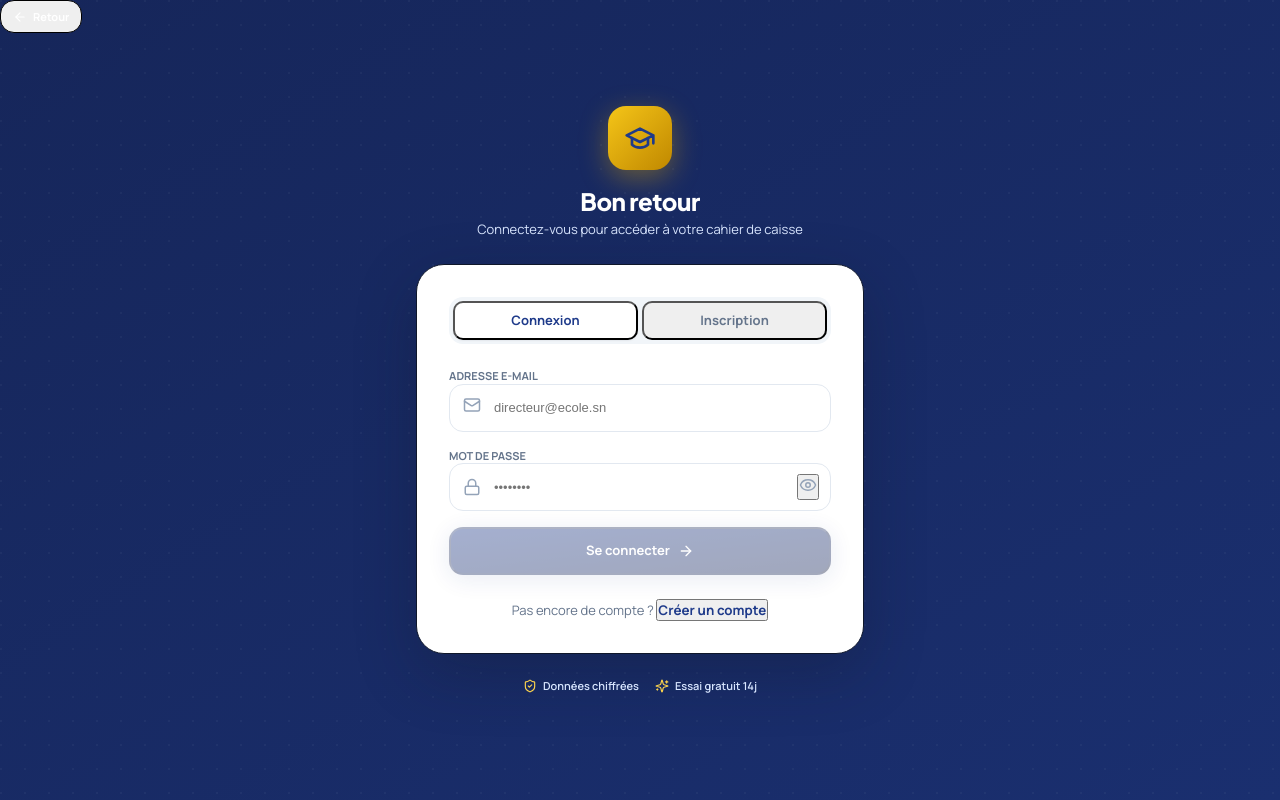
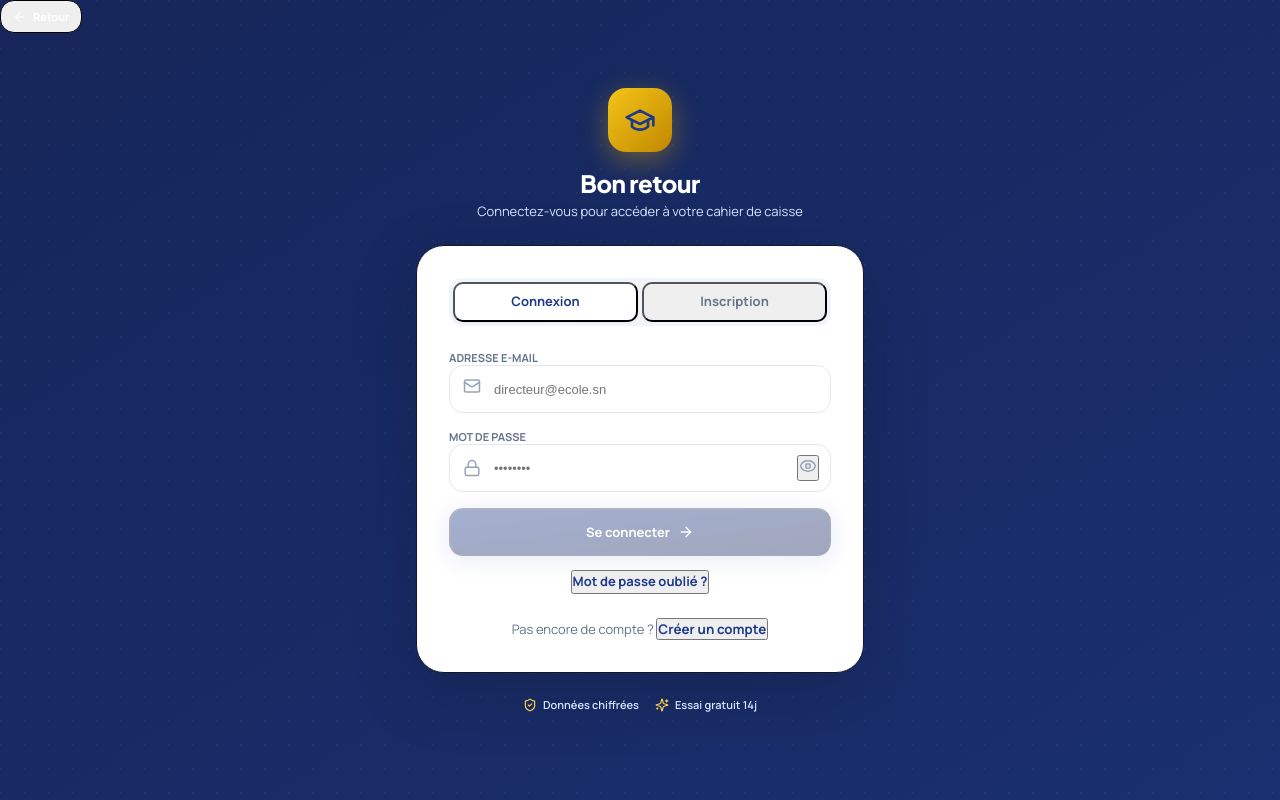
Before and after one commit to paulkomivitengue1/scolaria, a React (Vite) app: page / in a window 1280 px wide. Both pictures are taken after a click on the button "Accéder au Cahier de Caisse". Built offline with nearby package versions, Linux system fonts and the light colour scheme; no server answers.

Commit message:
Implement password reset feature in AuthPage
Added password reset functionality to AuthPage.

```diff
--- a/src/components/AuthPage.tsx
+++ b/src/components/AuthPage.tsx
@@ -12,8 +12,9 @@ interface AuthPageProps {
 type Mode = 'login' | 'signup';
 
 export function AuthPage({ onBack }: AuthPageProps) {
-  const { signIn, signUp } = useAuth();
+  const { signIn, signUp, resetPassword } = useAuth();
   const [mode, setMode] = useState<Mode>('login');
+  const [resetSent, setResetSent] = useState(false);
   const [email, setEmail] = useState('');
   const [password, setPassword] = useState('');
   const [schoolName, setSchoolName] = useState('');
@@ -49,7 +50,18 @@ export function AuthPage({ onBack }: AuthPageProps) {
       setLoading(false);
     }
   };
-
+  const handleForgotPassword = async () => {
+    if (!email.trim()) {
+      setError('Veuillez saisir votre adresse e-mail ci-dessus, puis cliquer à nouveau sur "Mot de passe oublié".');
+      return;
+    }
+    setLoading(true);
+    setError(null);
+    const { error: err } = await resetPassword(email.trim());
+    setLoading(false);
+    if (err) setError(err);
+    else setResetSent(true);
+  };
   const switchMode = (m: Mode) => {
     setMode(m);
     setPassword('');
@@ -149,6 +161,20 @@ export function AuthPage({ onBack }: AuthPageProps) {
               </button>
             </form>
 
+            {mode === 'login' && (
+              <div className="mt-3 text-center">
+                {resetSent ? (
+                  <p className="text-sm font-600 text-emerald-600">
+                    E-mail envoyé ! Vérifiez votre boîte de réception (et vos spams).
+                  </p>
+                ) : (
+                  <button type="button" onClick={handleForgotPassword} className="text-sm font-700 text-royal-700 transition hover:text-royal-900 hover:underline">
+                    Mot de passe oublié ?
+                  </button>
+                )}
+              </div>
+            )}
+
             {/* Switch link */}
             <p className="mt-6 text-center text-sm text-slate-500">
               {mode === 'login' ? "Pas encore de compte ? " : 'Déjà inscrit ? '}
```
